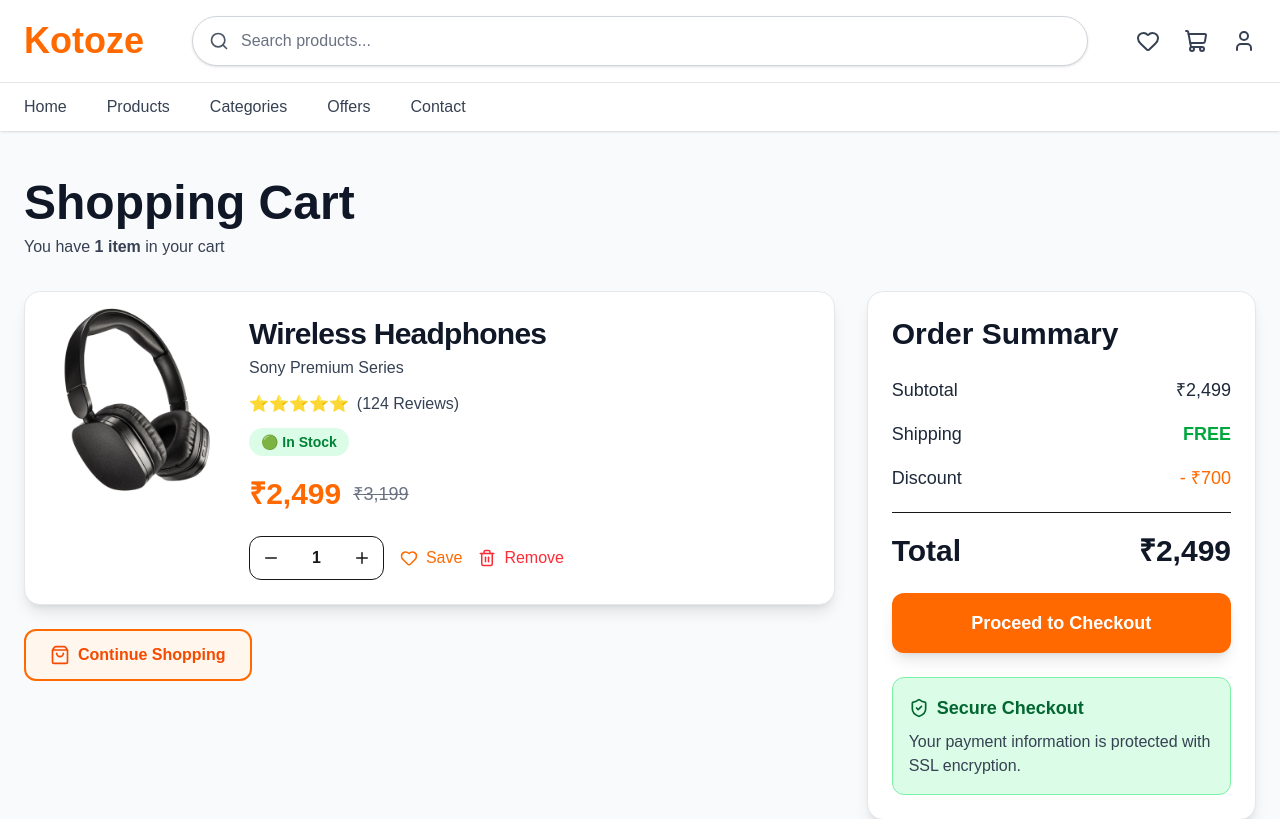
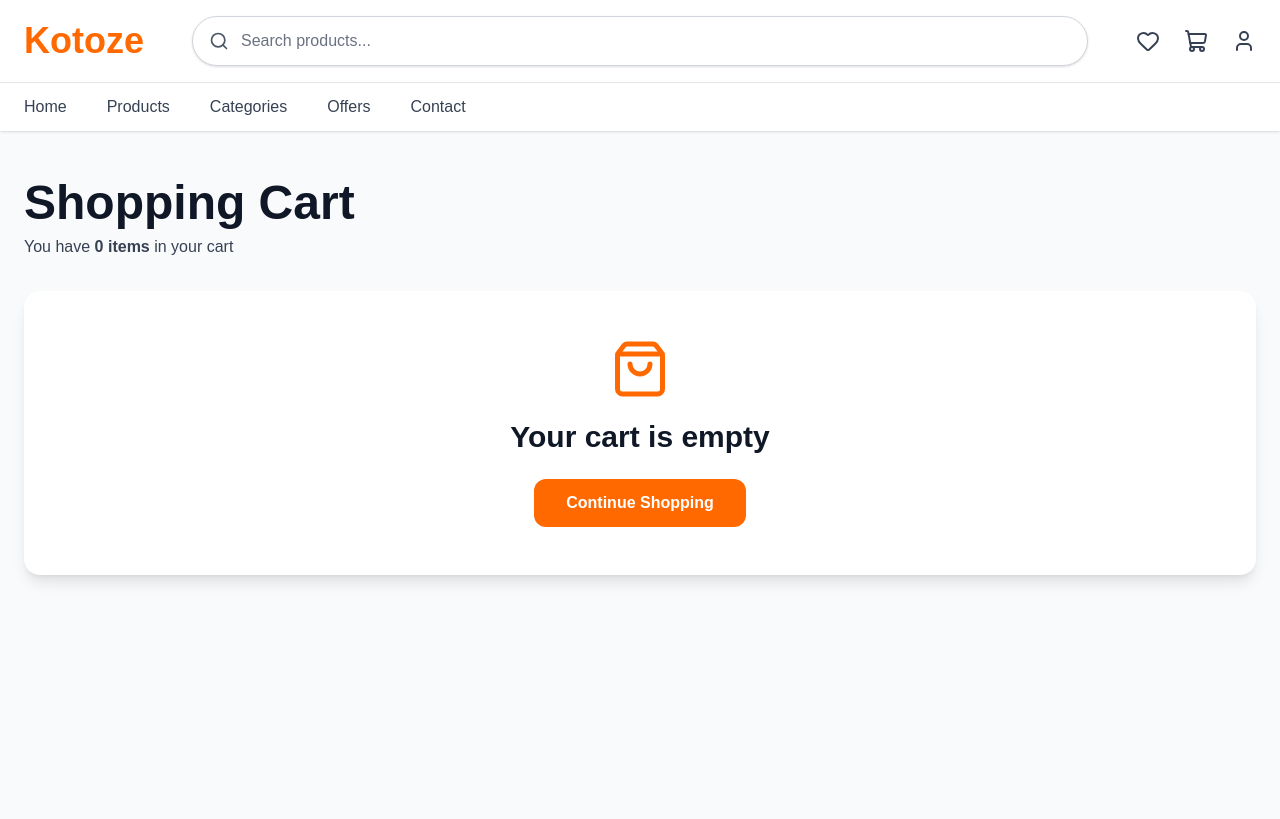
Before and after one commit to Sunil2505/Kotoze, a Next.js app: page /cart in a window 1280 px wide. Shown: the top 819 px of the page. Built offline with nearby package versions, Linux system fonts and the light colour scheme.

Commit message:
Implement dynamic cart page with quantity and totals

```diff
--- a/src/app/cart/page.tsx
+++ b/src/app/cart/page.tsx
@@ -3,6 +3,7 @@
 import { useCart } from "@/context/CartContext";
 import Link from "next/link";
 import Image from "next/image";
+
 import {
   Minus,
   Plus,
@@ -21,86 +22,125 @@ export default function CartPage() {
     decreaseQuantity,
     removeFromCart,
   } = useCart();
+
   return (
     <main className="min-h-screen bg-gray-50 py-12">
       <div className="mx-auto max-w-7xl px-6">
+
         <h1 className="mb-2 text-5xl font-extrabold text-gray-900">
           Shopping Cart
         </h1>
 
         <p className="mb-8 text-gray-700">
-          You have <span className="font-semibold">1 item</span> in your cart
+          You have{" "}
+          <span className="font-semibold">
+            {cartCount} {cartCount === 1 ? "item" : "items"}
+          </span>{" "}
+          in your cart
         </p>
 
+
+        {cart.length === 0 ? (
+          <div className="rounded-2xl bg-white p-12 text-center shadow-lg">
+
+            <ShoppingBag
+              size={60}
+              className="mx-auto text-orange-500"
+            />
+
+            <h2 className="mt-5 text-3xl font-bold text-gray-900">
+              Your cart is empty
+            </h2>
+
+            <Link
+              href="/"
+              className="mt-6 inline-block rounded-xl bg-orange-500 px-8 py-3 font-semibold text-white"
+            >
+              Continue Shopping
+            </Link>
+
+          </div>
+        ) : (
+
         <div className="grid gap-8 lg:grid-cols-3">
-          {/* Cart Item */}
+
+          {/* Cart Items */}
           <div className="lg:col-span-2">
-            <div className="rounded-2xl border border-gray-200 bg-white p-6 shadow-lg">
+
+            {cart.map((item) => (
+
+              <div
+                key={item.id}
+                className="mb-6 rounded-2xl border border-gray-200 bg-white p-6 shadow-lg"
+              >
 
                 <div className="flex flex-col gap-6 md:flex-row">
 
                   <div className="flex h-44 w-44 items-center justify-center rounded-xl bg-gray-100">
+
                     <Image
-                    src="/images/products/headphones.jpg"
-                    alt="Wireless Headphones"
+                      src={item.image}
+                      alt={item.name}
                       width={180}
                       height={180}
                       className="object-contain"
                     />
+
                   </div>
+
 
                   <div className="flex-1">
 
-                <h2 className="text-3xl font-extrabold tracking-tight text-gray-900">
-                    Wireless Headphones
+                    <h2 className="text-3xl font-extrabold text-gray-900">
+                      {item.name}
                     </h2>
-                  <p className="mt-1 text-gray-700 font-medium">
-                    Sony Premium Series
-                  </p>
-
-                  <div className="mt-3 flex items-center gap-2">
-                    ⭐⭐⭐⭐⭐
-                    <span className="text-gray-700 font-medium">(124 Reviews)</span>
-                  </div>
 
                     <p className="mt-3 inline-block rounded-full bg-green-100 px-3 py-1 text-sm font-semibold text-green-700">
                       🟢 In Stock
                     </p>
 
-                  <div className="mt-5 flex items-center gap-3">
+
+                    <div className="mt-5">
                       <span className="text-3xl font-bold text-orange-500">
-                      ₹2,499
-                    </span>
-
-                    <span className="text-lg text-gray-500 line-through">
-                      ₹3,199
+                        ₹{item.price.toLocaleString("en-IN")}
                       </span>
                     </div>
-
                                         <div className="mt-6 flex items-center gap-4">
 
+                      {/* Quantity */}
                       <div className="flex items-center rounded-xl border">
 
-                      <button className="p-3 hover:bg-gray-100">
+                        <button
+                          onClick={() => decreaseQuantity(item.id)}
+                          className="p-3 hover:bg-gray-100"
+                        >
                           <Minus size={18} />
                         </button>
 
-                      <span className="px-5 font-bold">
-                        1
+                        <span className="px-5 font-bold text-gray-900">
+                          {item.quantity}
                         </span>
 
-                      <button className="p-3 hover:bg-gray-100">
+                        <button
+                          onClick={() => increaseQuantity(item.id)}
+                          className="p-3 hover:bg-gray-100"
+                        >
                           <Plus size={18} />
                         </button>
 
                       </div>
 
-                    <button className="flex items-center gap-2 text-orange-500 hover:text-orange-600">
+
+                      <button className="flex items-center gap-2 text-orange-500">
                         <Heart size={18} />
                         Save
                       </button>
 
-                    <button className="flex items-center gap-2 text-red-500 hover:text-red-600">
+
+                      <button
+                        onClick={() => removeFromCart(item.id)}
+                        className="flex items-center gap-2 text-red-500"
+                      >
                         <Trash2 size={18} />
                         Remove
                       </button>
@@ -113,16 +153,22 @@ export default function CartPage() {
 
               </div>
 
-            {/* Continue Shopping */}
+            ))}
 
-            <button className="mt-6 flex items-center gap-2 rounded-xl border-2 border-orange-500 bg-orange-50 px-6 py-3 font-semibold text-orange-600 transition-all duration-300 hover:bg-orange-500 hover:text-white hover:shadow-lg">
+
+            <Link
+              href="/"
+              className="mt-6 flex w-fit items-center gap-2 rounded-xl border-2 border-orange-500 bg-orange-50 px-6 py-3 font-semibold text-orange-600 transition hover:bg-orange-500 hover:text-white"
+            >
               <ShoppingBag size={20} />
               Continue Shopping
-            </button>
+            </Link>
+
 
           </div>
 
-          {/* Summary */}
+
+          {/* Order Summary */}
 
           <div>
 
@@ -132,53 +178,72 @@ export default function CartPage() {
                 Order Summary
               </h2>
 
-              <div className="mb-4 flex justify-between text-lg font-medium text-gray-800">
+
+              <div className="mb-4 flex justify-between text-lg text-gray-800">
                 <span>Subtotal</span>
-                <span>₹2,499</span>
+
+                <span>
+                  ₹{cartTotal.toLocaleString("en-IN")}
+                </span>
               </div>
 
-              <div className="mb-4 flex justify-between text-lg font-medium text-gray-800">
+
+              <div className="mb-4 flex justify-between text-lg text-gray-800">
                 <span>Shipping</span>
-                <span className="text-green-600 font-semibold">
+
+                <span className="font-semibold text-green-600">
                   FREE
                 </span>
               </div>
 
-              <div className="mb-4 flex justify-between text-lg font-medium text-gray-800">
-                <span>Discount</span>
-                <span className="text-orange-500">
-                  - ₹700
-                </span>
-              </div>
 
               <hr className="my-5" />
 
+
               <div className="flex justify-between text-3xl font-extrabold text-gray-900">
+
                 <span>Total</span>
-                <span>₹2,499</span>
+
+                <span>
+                  ₹{cartTotal.toLocaleString("en-IN")}
+                </span>
+
               </div>
 
-              <button className="mt-6 w-full rounded-xl bg-orange-500 py-4 text-lg font-bold text-white shadow-lg transition-all duration-300 hover:bg-orange-600 hover:shadow-2xl">
+
+              <button className="mt-6 w-full rounded-xl bg-orange-500 py-4 text-lg font-bold text-white hover:bg-orange-600">
                 Proceed to Checkout
               </button>
 
-              <div className="mt-6 rounded-xl bg-green-100 border border-green-300 p-4">
+
+              <div className="mt-6 rounded-xl border border-green-300 bg-green-100 p-4">
+
                 <div className="flex items-center gap-2 text-lg font-bold text-green-800">
+
                   <ShieldCheck size={20} />
+
                   Secure Checkout
+
                 </div>
 
-                <p className="mt-2 text-base text-gray-700">
+
+                <p className="mt-2 text-gray-700">
                   Your payment information is protected with SSL encryption.
                 </p>
+
+              </div>
+
+
             </div>
 
           </div>
 
         </div>
 
+        )}
+
       </div>
-      </div>
+
     </main>
   );
 }
```
Lines whose indentation alone changed are shown as unchanged.
